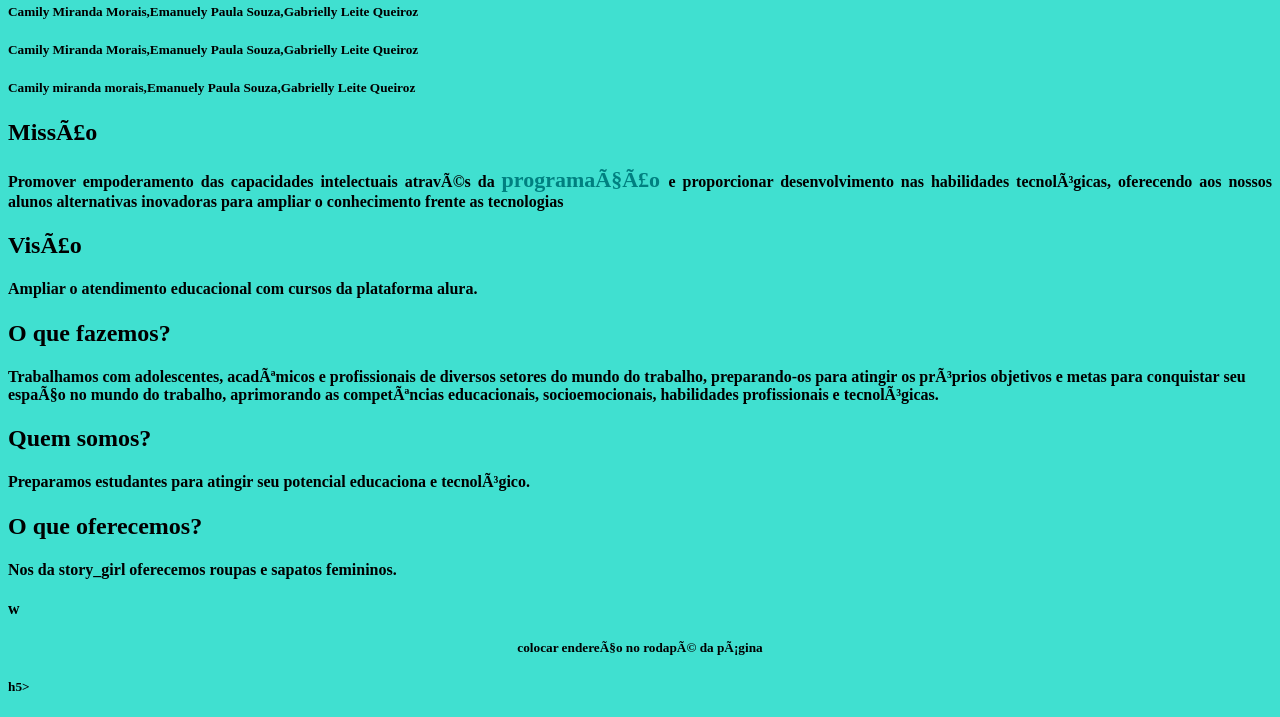
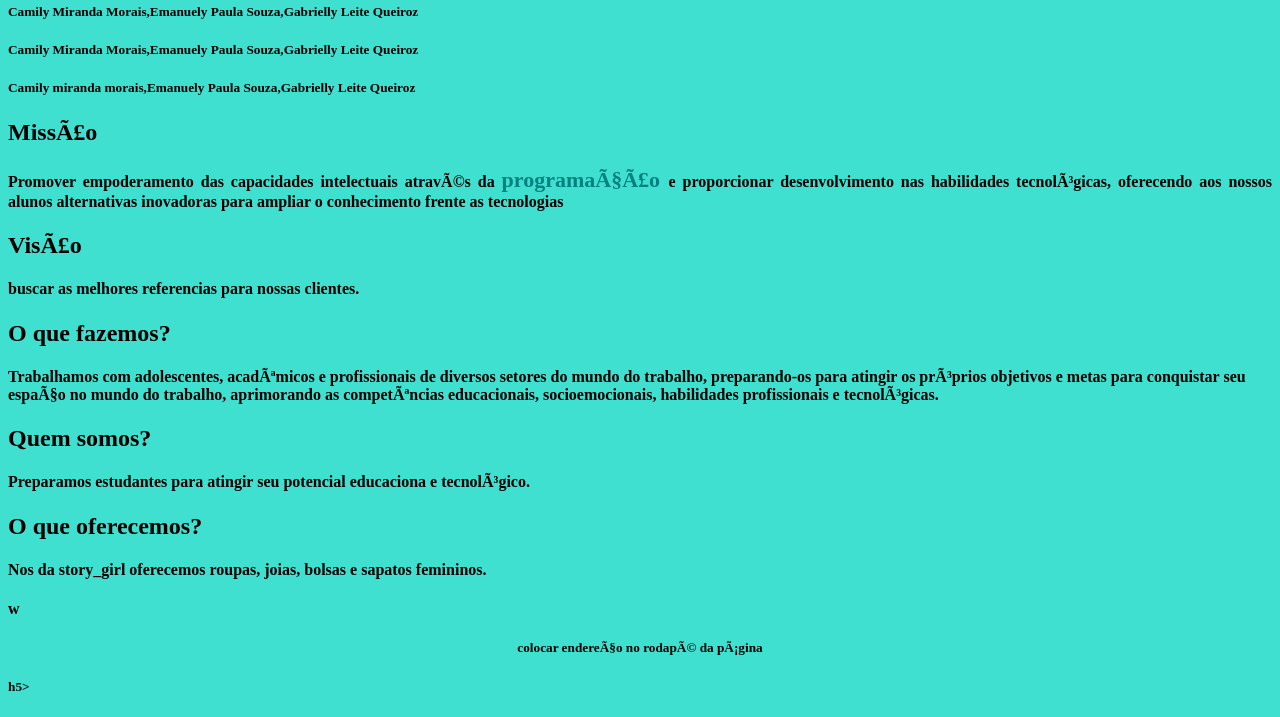
Before and after one commit to camilymiranda/story_girl, a plain HTML site: page story_girl.html in a window 1280 px wide. Shown: the part 142-859 px from the top of the page. Drawn offline with Linux system fonts and the light colour scheme.

Commit message:
Update story_girl.html

```diff
--- a/story_girl.html
+++ b/story_girl.html
@@ -23,7 +23,7 @@
          e proporcionar desenvolvimento nas habilidades tecnológicas, oferecendo aos nossos alunos alternativas inovadoras para ampliar o conhecimento frente as tecnologias</h4></p>
 
        <h2 align="left"><b>Visão</h2><b>
-       <h4 align="justify"> <p>Ampliar o atendimento educacional com cursos da plataforma alura.</h4>
+       <h4 align="justify"> <p>buscar as melhores referencias para nossas clientes.</h4>
 
        <h2 align=”left”> <b>O que fazemos?</h2><b>
        <h4 align=“justify”> <p>Trabalhamos com adolescentes, acadêmicos e profissionais de diversos setores do mundo do trabalho,
@@ -34,7 +34,7 @@
        <h4 align=“justify”> <p>Preparamos estudantes para atingir seu potencial educaciona e tecnológico.</h4>
 
        <h2 align=”left”> <b>O que oferecemos?</h2><b>
-       <h4 align=“justify”> <p>Nos da story_girl oferecemos roupas e sapatos femininos.</h4>
+       <h4 align=“justify”> <p>Nos da story_girl oferecemos roupas, joias, bolsas e sapatos femininos.</h4>
 </body>w
 
 <div><h2 ali
```
